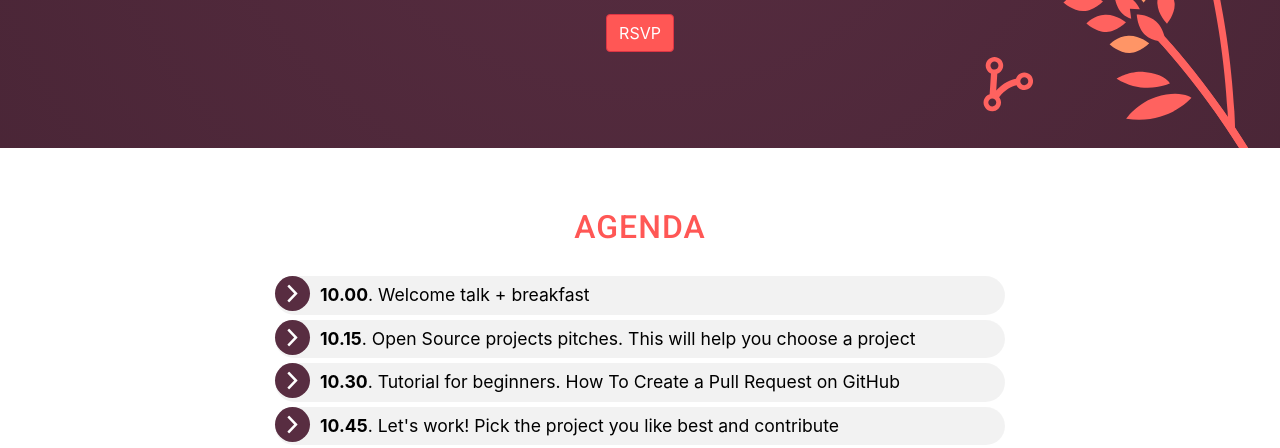
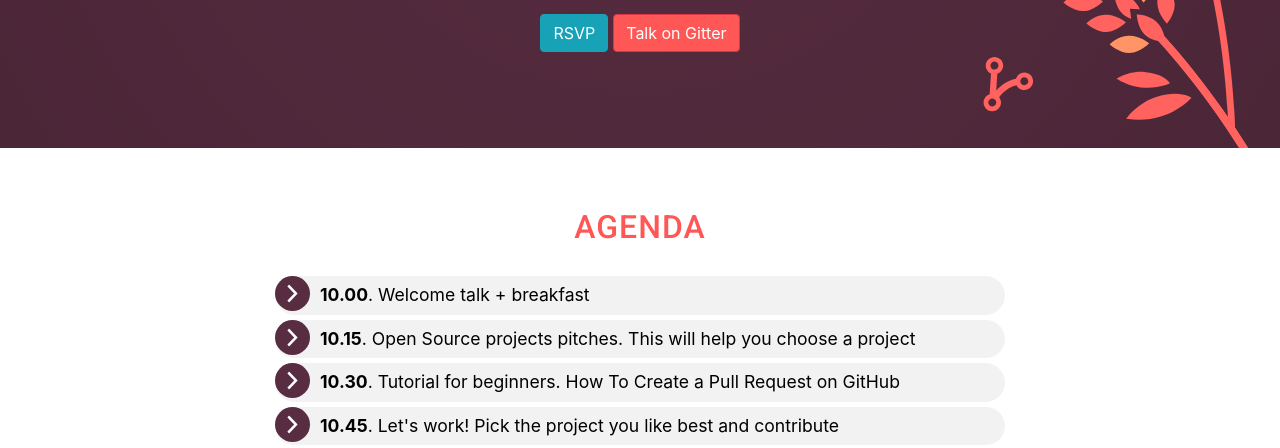
Before and after one commit to python-spain/hacktoberfestES, a plain HTML site: page index.html in a window 1280 px wide. Shown: the part 652-1100 px from the top of the page. Drawn offline with Linux system fonts and the light colour scheme; files whose address does not match are found by name.

Commit message:
added gitter link

```diff
--- a/index.html
+++ b/index.html
@@ -82,7 +82,8 @@
                                 <a href="https://hacktoberfest.digitalocean.com/" target="_blank" class="font-weight-bold">Hacktoberfest</a> is an annual event across the world to encourage developers to contribute to open source projects. Join us, give back to open source and meet fellow open source enthusiasts.
                             </h3>
                             <h2>Let's hack for Open Source together!</h2>
-                            <a class="btn btn-danger" href="#tickets">RSVP</a>
+                            <a class="btn btn-info" href="#tickets">RSVP</a>
+                            <a class="btn btn-danger" href="https://gitter.im/Hacktoberfest-Barcelona" target="_blank">Talk on Gitter</a>
                         </div>
                     </div>
                 </div>
```
